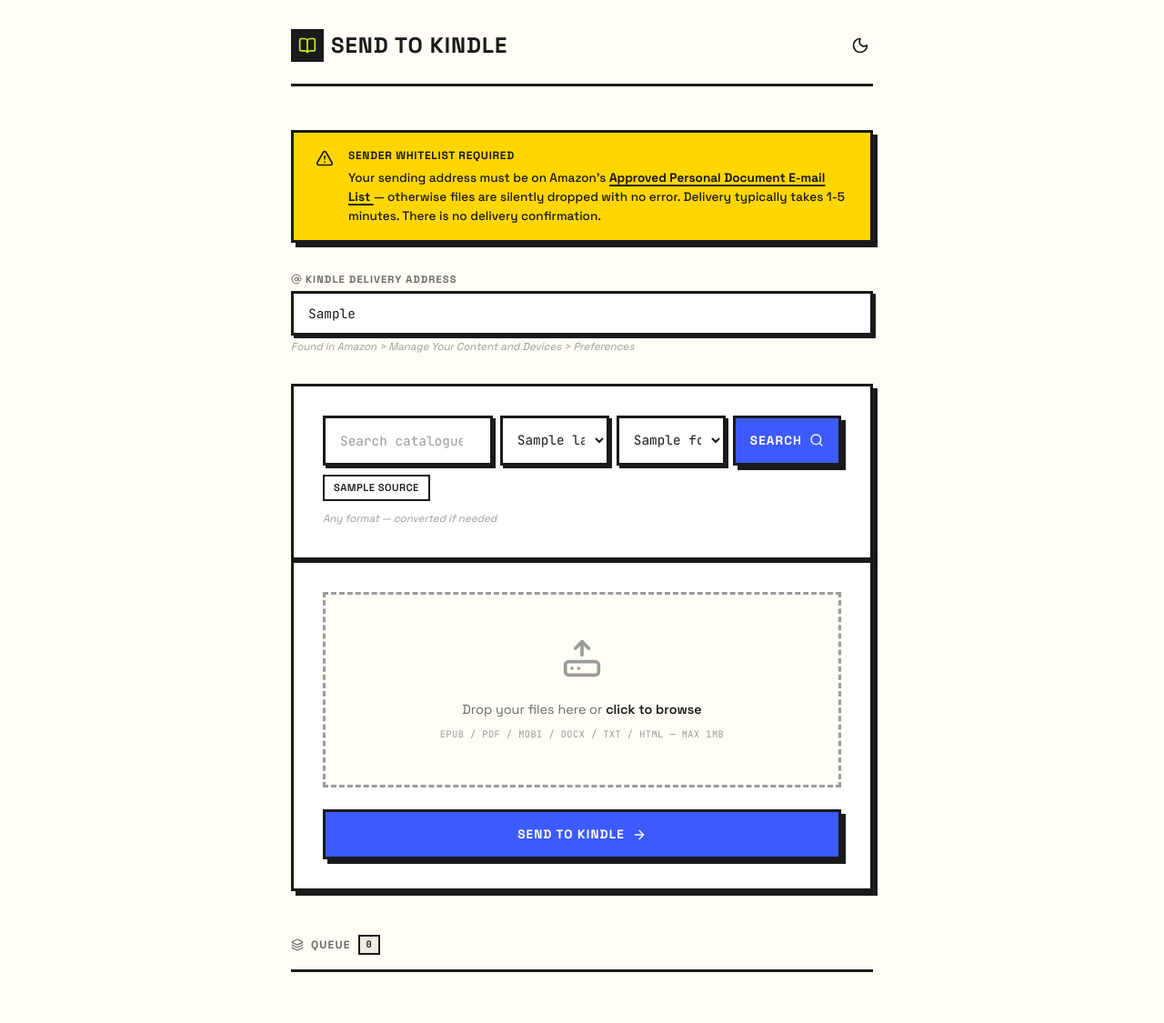
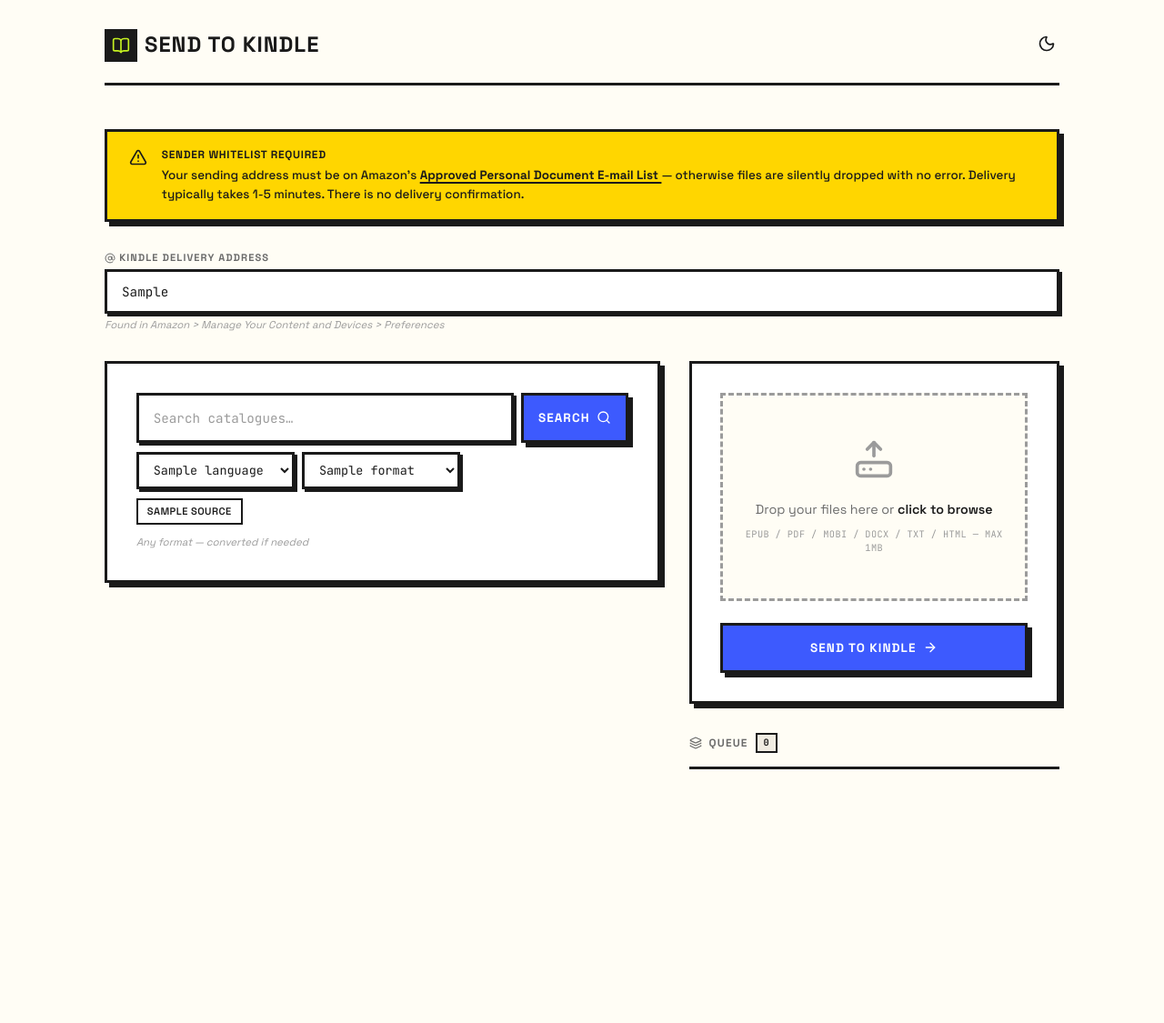
Before and after one commit to PanPeryskop/Kindler, a FastAPI app: template app/templates/index.html in a window 1280 px wide. Shown: the whole page at 91% size. After the commit the page ends 846 px from the top, so only its background shows below. Run offline with FastAPI, Linux system fonts and the light colour scheme; the template is opened without the code that fills it: most values are stand-ins (such as "Sample title", 1, 10 or a date in 2020); parts of the project's set-up code (start-up, migrations or seed data) failed here and were passed over; some libraries are stand-ins or nearby versions.

Commit message:
fix: remove UI flicker and fix dark mode contrast

```diff
--- a/app/main.py
+++ b/app/main.py
@@ -9,7 +9,7 @@ from pathlib import Path
 from urllib.parse import urlencode
 
 from fastapi import BackgroundTasks, FastAPI, File, Form, HTTPException, Request, UploadFile
-from fastapi.responses import FileResponse, HTMLResponse
+from fastapi.responses import FileResponse, HTMLResponse, Response
 from fastapi.staticfiles import StaticFiles
 from fastapi.templating import Jinja2Templates
 from slugify import slugify
@@ -73,6 +73,7 @@ app = FastAPI(lifespan=lifespan)
 app.mount("/static", StaticFiles(directory="app/static"), name="static")
 
 templates = Jinja2Templates(directory="app/templates")
+STATIC_VERSION = str(int(Path("app/static/css/style.css").stat().st_mtime))
 
 
 def render_job_card(request: Request, job: Job) -> str:
@@ -155,6 +156,7 @@ async def index(request: Request):
         name="index.html",
         context={
             "request": request,
+            "static_version": STATIC_VERSION,
             "default_kindle": settings.kindle_address,
             "max_size": settings.max_attachment_mb,
             "languages": library.LANGUAGES,
@@ -457,8 +459,10 @@ async def delete_job(job_id: str):
 
 
 @app.get("/jobs/{job_id}", response_class=HTMLResponse)
-async def job_status(request: Request, job_id: str):
+async def job_status(request: Request, job_id: str, since: str = ""):
     job = await job_queue.get(job_id)
     if not job:
         return HTMLResponse("<div class='job-card__error'>Job not found</div>")
+    if since and since == job.status:
+        return Response(status_code=204)
     return render_job_card(request, job)
--- a/app/static/css/style.css
+++ b/app/static/css/style.css
@@ -4,6 +4,36 @@
   box-sizing: border-box;
   margin: 0;
   padding: 0;
+}
+
+html {
+  font-size: clamp(15px, 0.3vw + 12px, 18px);
+  color-scheme: light;
+}
+
+html[data-theme="dark"] {
+  color-scheme: dark;
+}
+
+i[data-lucide] {
+  display: inline-block;
+  flex-shrink: 0;
+}
+
+html.theme-switching *,
+html.theme-switching *::before,
+html.theme-switching *::after {
+  transition: none !important;
+}
+
+@media (prefers-reduced-motion: reduce) {
+  *,
+  *::before,
+  *::after {
+    animation-duration: 1ms !important;
+    animation-iteration-count: 1 !important;
+    transition-duration: 1ms !important;
+  }
 }
 
 :root {
@@ -29,10 +59,11 @@
   --border: 3px solid var(--ink);
   --border-thin: 2px solid var(--ink);
   --border-muted: 2px solid #D4D0C8;
-  --shadow: 5px 5px 0px var(--ink);
-  --shadow-sm: 3px 3px 0px var(--ink);
-  --shadow-hover: 7px 7px 0px var(--ink);
-  --shadow-active: 2px 2px 0px var(--ink);
+  --shadow-color: var(--ink);
+  --shadow: 5px 5px 0px var(--shadow-color);
+  --shadow-sm: 3px 3px 0px var(--shadow-color);
+  --shadow-hover: 7px 7px 0px var(--shadow-color);
+  --shadow-active: 2px 2px 0px var(--shadow-color);
 
   --radius: 0px;
   --radius-sm: 0px;
@@ -73,17 +104,18 @@
   --border: 3px solid #000;
   --border-thin: 2px solid #000;
   --border-muted: 2px solid #333;
-  --shadow: 5px 5px 0px #000;
-  --shadow-sm: 3px 3px 0px #000;
-  --shadow-hover: 7px 7px 0px #000;
-  --shadow-active: 2px 2px 0px #000;
+  --shadow-color: #000;
+  --shadow: 5px 5px 0px var(--shadow-color);
+  --shadow-sm: 3px 3px 0px var(--shadow-color);
+  --shadow-hover: 7px 7px 0px var(--shadow-color);
+  --shadow-active: 2px 2px 0px var(--shadow-color);
 }
 
 
 body {
   transition: background-color var(--duration-lg) var(--ease), color var(--duration-lg) var(--ease);
   font-family: 'Space Grotesk', 'Helvetica Neue', Arial, sans-serif;
-  font-size: 16px;
+  font-size: 1rem;
   line-height: 1.5;
   color: var(--ink);
   background-color: var(--bg);
@@ -114,7 +146,29 @@ h3 {
 
 .main-container {
   width: 100%;
-  max-width: 640px;
+  max-width: clamp(640px, 82vw, 1280px);
+}
+
+.workspace {
+  display: grid;
+  grid-template-columns: minmax(0, 1fr);
+  align-items: start;
+}
+
+@media (min-width: 1100px) {
+  .workspace {
+    grid-template-columns: minmax(0, 3fr) minmax(0, 2fr);
+    gap: var(--space-xl);
+  }
+
+  .workspace__side {
+    position: sticky;
+    top: var(--space-lg);
+  }
+
+  .workspace__side .jobs-section {
+    margin-top: var(--space-xl);
+  }
 }
 
 
@@ -870,11 +939,21 @@ summary.job-card__action::-webkit-details-marker {
   min-width: 0;
 }
 
-.search-bar .search-bar__lang {
-  flex: 0 0 auto;
-  width: 7.5rem;
+.search-filters {
+  display: flex;
+  flex-wrap: wrap;
+  gap: 0.5rem;
+  margin-top: 0.625rem;
+}
+
+.search-filters .search-filters__select {
+  flex: 0 1 11rem;
+  min-width: 8rem;
+  padding-top: 0.5rem;
+  padding-bottom: 0.5rem;
   padding-left: 0.75rem;
   padding-right: 0.5rem;
+  font-size: 0.85rem;
   cursor: pointer;
 }
 
--- a/app/templates/index.html
+++ b/app/templates/index.html
@@ -17,14 +17,17 @@
 
   <script src="https://unpkg.com/htmx.org@2.0.4" defer></script>
 
-  <script src="https://unpkg.com/lucide@latest" defer></script>
+  <script src="https://unpkg.com/lucide@1.68.0/dist/umd/lucide.min.js" defer></script>
 
-  <link rel="stylesheet" href="/static/css/style.css?v=1.1">
+  <link rel="stylesheet" href="/static/css/style.css?v={{ static_version }}">
 
   <script>
-    const savedTheme = localStorage.getItem('theme') ||
-      (window.matchMedia('(prefers-color-scheme: dark)').matches ? 'dark' : 'light');
-    document.documentElement.setAttribute('data-theme', savedTheme);
+    (() => {
+      let saved = null;
+      try { saved = localStorage.getItem('theme'); } catch (error) {}
+      const prefersDark = window.matchMedia('(prefers-color-scheme: dark)').matches;
+      document.documentElement.setAttribute('data-theme', saved || (prefersDark ? 'dark' : 'light'));
+    })();
   </script>
 </head>
 
@@ -41,14 +44,19 @@
           <h1 class="site-header__title">Send to Kindle</h1>
         </div>
         <div style="display: flex; align-items: center; gap: 1rem;">
-          <button class="theme-toggle" id="theme-toggle" aria-label="Toggle dark mode">
-            <i data-lucide="moon" style="width:20px;height:20px;" id="theme-icon"></i>
+          <button type="button" class="theme-toggle" id="theme-toggle" aria-label="Toggle dark mode">
+            <span class="theme-toggle__icon--dark">
+              <i data-lucide="moon" style="width:20px;height:20px;"></i>
+            </span>
+            <span class="theme-toggle__icon--light">
+              <i data-lucide="sun" style="width:20px;height:20px;"></i>
+            </span>
           </button>
         </div>
       </header>
 
 
-      <div class="notice" role="alert">
+      <div class="notice" role="note">
         <div class="notice__icon">
           <i data-lucide="triangle-alert" style="width:20px;height:20px;"></i>
         </div>
@@ -78,29 +86,33 @@
       </div>
 
 
-      <div class="main-panel">
+      <div class="workspace">
+      <div class="main-panel workspace__search">
         <form id="search-form" hx-get="/search" hx-target="#search-results" hx-swap="innerHTML"
           hx-indicator="#search-form"
           hx-trigger="submit, change from:#search-lang, change from:#search-format, change from:.source-switch">
           <div class="search-bar">
             <input type="search" class="field__input" name="q" id="search-input"
               placeholder="Search catalogues&hellip;" autocomplete="off">
-            <select class="field__input search-bar__lang" name="lang" id="search-lang">
+            <button type="submit" class="btn btn--compact">
+              <span class="btn__label">Search</span>
+              <i data-lucide="search" style="width:16px;height:16px;"></i>
+              <span class="htmx-indicator"><span class="spinner"></span></span>
+            </button>
+          </div>
+          <div class="search-filters">
+            <select class="field__input search-filters__select" name="lang" id="search-lang"
+              aria-label="Language">
               {% for code, label in languages.items() %}
               <option value="{{ code }}">{{ label }}</option>
               {% endfor %}
             </select>
-            <select class="field__input search-bar__lang" name="fmt" id="search-format"
+            <select class="field__input search-filters__select" name="fmt" id="search-format"
               aria-label="Format">
               {% for code, label in formats.items() %}
               <option value="{{ code }}">{{ label }}</option>
               {% endfor %}
             </select>
-            <button type="submit" class="btn btn--compact">
-              <span class="btn__label">Search</span>
-              <i data-lucide="search" style="width:16px;height:16px;"></i>
-              <span class="htmx-indicator"><span class="spinner"></span></span>
-            </button>
           </div>
           <div class="source-switch">
             {% for code, label in sources.items() %}
@@ -117,7 +129,7 @@
         <div class="search-results" id="search-results"></div>
       </div>
 
-
+      <div class="workspace__side">
       <div class="main-panel">
         <form id="file-form" hx-post="/upload" hx-encoding="multipart/form-data" hx-target="#jobs-list"
           hx-swap="afterbegin" hx-indicator="#file-form">
@@ -159,6 +171,8 @@
         <div class="jobs-list" id="jobs-list">
         </div>
       </section>
+      </div>
+      </div>
 
 
     </div>
@@ -166,27 +180,31 @@
 
 
   <script>
+    function applyTheme(theme) {
+      const root = document.documentElement;
+      root.classList.add('theme-switching');
+      root.setAttribute('data-theme', theme);
+      requestAnimationFrame(() => {
+        requestAnimationFrame(() => root.classList.remove('theme-switching'));
+      });
+    }
+
+    function savedTheme() {
+      try { return localStorage.getItem('theme'); } catch (error) { return null; }
+    }
+
+    document.getElementById('theme-toggle').addEventListener('click', () => {
+      const theme = document.documentElement.getAttribute('data-theme') === 'dark' ? 'light' : 'dark';
+      applyTheme(theme);
+      try { localStorage.setItem('theme', theme); } catch (error) {}
+    });
+
+    window.matchMedia('(prefers-color-scheme: dark)').addEventListener('change', (event) => {
+      if (!savedTheme()) applyTheme(event.matches ? 'dark' : 'light');
+    });
+
     document.addEventListener('DOMContentLoaded', () => {
       if (window.lucide) lucide.createIcons();
-
-      const themeToggle = document.getElementById('theme-toggle');
-      const themeIcon = document.getElementById('theme-icon');
-
-      function updateIcon(theme) {
-        themeIcon.setAttribute('data-lucide', theme === 'dark' ? 'sun' : 'moon');
-        if (window.lucide) lucide.createIcons();
-      }
-
-      updateIcon(document.documentElement.getAttribute('data-theme'));
-
-      themeToggle.addEventListener('click', () => {
-        const currentTheme = document.documentElement.getAttribute('data-theme');
-        const newTheme = currentTheme === 'dark' ? 'light' : 'dark';
-
-        document.documentElement.setAttribute('data-theme', newTheme);
-        localStorage.setItem('theme', newTheme);
-        updateIcon(newTheme);
-      });
     });
 
     document.body.addEventListener('htmx:afterSwap', () => {
@@ -227,6 +245,7 @@
       dropzone.addEventListener(evt, (e) => {
         e.preventDefault();
         e.stopPropagation();
+        if (evt === 'dragleave' && dropzone.contains(e.relatedTarget)) return;
         dropzone.classList.remove('dragover');
 
         if (evt === 'drop' && e.dataTransfer && e.dataTransfer.files.length > 0) {
--- a/app/templates/partials/job_card.html
+++ b/app/templates/partials/job_card.html
@@ -86,7 +86,7 @@
 {% else %}
 {% set info = status_map.get(status, status_map['pending']) %}
 {% set is_done = status in ('sent', 'failed') %}
-<div id="job-{{ job_id }}" class="job-card" {% if not is_done %} hx-get="/jobs/{{ job_id }}" hx-trigger="every 2s"
+<div id="job-{{ job_id }}" class="job-card" {% if not is_done %} hx-get="/jobs/{{ job_id }}?since={{ status }}" hx-trigger="every 2s"
   hx-swap="outerHTML" {% endif %}>
   <div class="job-card__header">
     <span class="job-card__name" title="{{ filename }}">{{ filename }}</span>
```
Also changed, not shown: other parts of app/static/css/style.css (+30 -21 lines), tests/test_app.py (+26 -0 lines).
